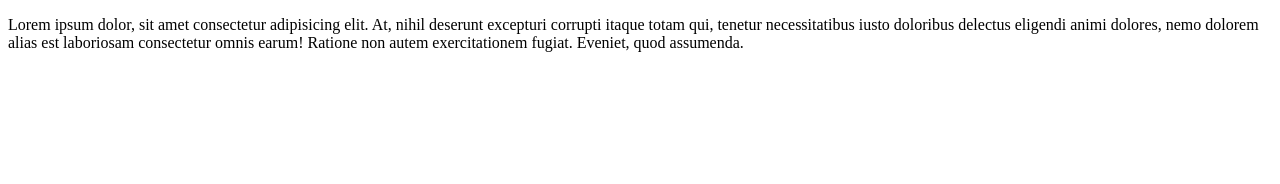
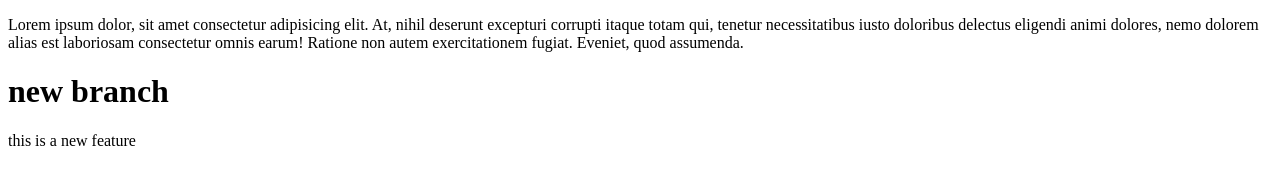
Before and after one commit to Apurvajs2082/Zensar-Prep, a plain HTML site: page home.html in a window 1280 px wide. Drawn offline with Linux system fonts and the light colour scheme.

Commit message:
added a heading to home.html

```diff
--- a/home.html
+++ b/home.html
@@ -7,6 +7,7 @@
 </head>
 <body>
     <p>Lorem ipsum dolor, sit amet consectetur adipisicing elit. At, nihil deserunt excepturi corrupti itaque totam qui, tenetur necessitatibus iusto doloribus delectus eligendi animi dolores, nemo dolorem alias est laboriosam consectetur omnis earum! Ratione non autem exercitationem fugiat. Eveniet, quod assumenda.</p>
-
+    <h1>new branch </h1>
+    <p>this is a new feature</p>
 </body>
 </html>
```
